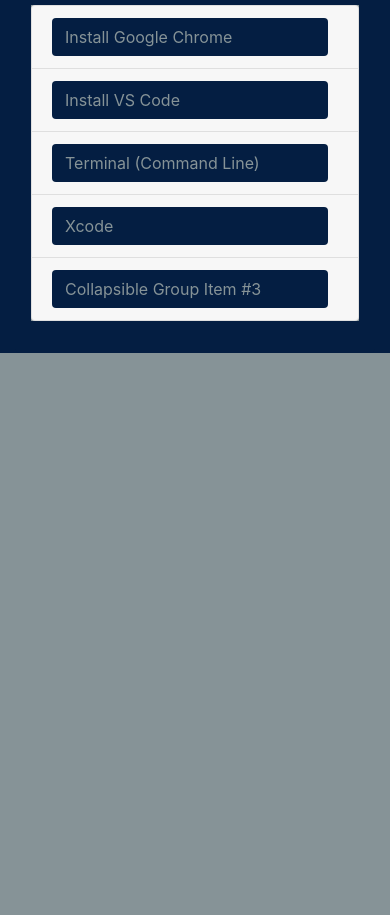
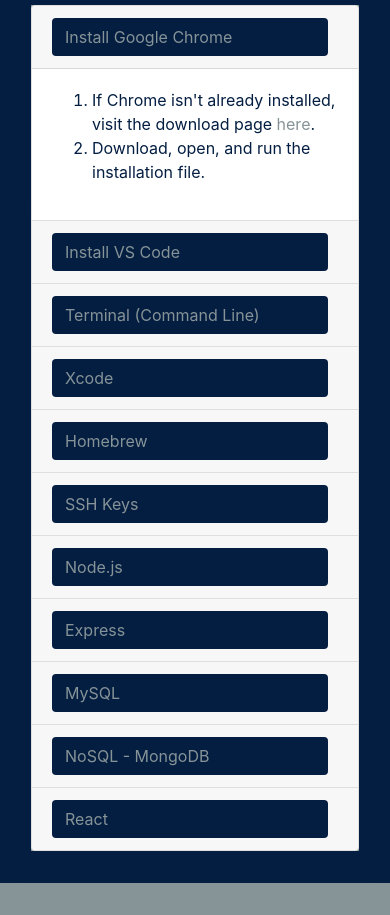
Before and after one commit to swillrich5/dev-setup, a plain HTML site: page react.html in a window 390 px wide. Shown: the part 311-1226 px from the top of the page. Before the commit the page ends 844 px from the top, so only its background shows below. Drawn offline with nearby package versions, Linux system fonts and the light colour scheme.

Commit message:
added headers for remaining react setup tasks

```diff
--- a/react.html
+++ b/react.html
@@ -23,7 +23,7 @@
                       </button>
                     </h2>
                   </div>
-                  <div id="collapseOne" class="collapse" aria-labelledby="headingOne" data-parent="#accordianReactSetup">
+                  <div id="collapseOne" class="collapse show" aria-labelledby="headingOne" data-parent="#accordianReactSetup">
                     <div class="card-body">
                         <ol>
                             <li>If Chrome isn't already installed, visit the download page <a href="https://www.google.com/chrome/">here</a>.</li>
@@ -104,11 +104,104 @@
                     <div class="card-header" id="headingFive">
                         <h2 class="mb-0">
                             <button class="btn btn-link btn-block text-left collapsed" type="button" data-toggle="collapse" data-target="#collapseFive" aria-expanded="false" aria-controls="collapseFive">
-                                Collapsible Group Item #3
+                                Homebrew
                             </button>
                         </h2>
                     </div>
                     <div id="collapseFive" class="collapse" aria-labelledby="headingFive" data-parent="#accordianReactSetup">
+                        <div class="card-body">
+                            <ol>
+                                <li>
+                                    Go to <a href="https://brew.sh/">Homebrew</a>. Copy the script listed under Install Homebrew.
+                                </li>
+                                <img class="py-4"src="./assets/images/Homebrew.png" alt="">
+                                <li>
+                                    Paste the script into your Terminal window. Press Enter.
+                                </li>
+                                <img src="./assets/images/Homebrew-install.png" alt="">
+                            </ol>
+                        </div>
+                    </div>
+                </div>
+                <div class="card">
+                    <div class="card-header" id="headingSix">
+                        <h2 class="mb-0">
+                            <button class="btn btn-link btn-block text-left collapsed" type="button" data-toggle="collapse" data-target="#collapseSix" aria-expanded="false" aria-controls="collapseSix">
+                                SSH Keys
+                            </button>
+                        </h2>
+                    </div>
+                    <div id="collapseSix" class="collapse" aria-labelledby="headingSix" data-parent="#accordianReactSetup">
+                        <div class="card-body">
+                            And lastly, the placeholder content for the third and final accordion panel. This panel is hidden by default.
+                        </div>
+                    </div>
+                </div>
+                <div class="card">
+                    <div class="card-header" id="headingSeven">
+                        <h2 class="mb-0">
+                            <button class="btn btn-link btn-block text-left collapsed" type="button" data-toggle="collapse" data-target="#collapseSeven" aria-expanded="false" aria-controls="collapseSeven">
+                                Node.js
+                            </button>
+                        </h2>
+                    </div>
+                    <div id="collapseSeven" class="collapse" aria-labelledby="headingSeven" data-parent="#accordianReactSetup">
+                        <div class="card-body">
+                            And lastly, the placeholder content for the third and final accordion panel. This panel is hidden by default.
+                        </div>
+                    </div>
+                </div>
+                <div class="card">
+                    <div class="card-header" id="headingEight">
+                        <h2 class="mb-0">
+                            <button class="btn btn-link btn-block text-left collapsed" type="button" data-toggle="collapse" data-target="#collapseEight" aria-expanded="false" aria-controls="collapseEight">
+                                Express
+                            </button>
+                        </h2>
+                    </div>
+                    <div id="collapseEight" class="collapse" aria-labelledby="headingEight" data-parent="#accordianReactSetup">
+                        <div class="card-body">
+                            And lastly, the placeholder content for the third and final accordion panel. This panel is hidden by default.
+                        </div>
+                    </div>
+                </div>
+                <div class="card">
+                    <div class="card-header" id="headingNine">
+                        <h2 class="mb-0">
+                            <button class="btn btn-link btn-block text-left collapsed" type="button" data-toggle="collapse" data-target="#collapseNine" aria-expanded="false" aria-controls="collapseNine">
+                                MySQL
+                            </button>
+                        </h2>
+                    </div>
+                    <div id="collapseNine" class="collapse" aria-labelledby="headingNine" data-parent="#accordianReactSetup">
+                        <div class="card-body">
+                            And lastly, the placeholder content for the third and final accordion panel. This panel is hidden by default.
+                        </div>
+                    </div>
+                </div>
+                <div class="card">
+                    <div class="card-header" id="headingTen">
+                        <h2 class="mb-0">
+                            <button class="btn btn-link btn-block text-left collapsed" type="button" data-toggle="collapse" data-target="#collapseTen" aria-expanded="false" aria-controls="collapseTen">
+                                NoSQL - MongoDB
+                            </button>
+                        </h2>
+                    </div>
+                    <div id="collapseTen" class="collapse" aria-labelledby="headingTen" data-parent="#accordianReactSetup">
+                        <div class="card-body">
+                            And lastly, the placeholder content for the third and final accordion panel. This panel is hidden by default.
+                        </div>
+                    </div>
+                </div>
+                <div class="card">
+                    <div class="card-header" id="headingEleven">
+                        <h2 class="mb-0">
+                            <button class="btn btn-link btn-block text-left collapsed" type="button" data-toggle="collapse" data-target="#collapseEleven" aria-expanded="false" aria-controls="collapseEleven">
+                                React
+                            </button>
+                        </h2>
+                    </div>
+                    <div id="collapseEleven" class="collapse" aria-labelledby="headingEleven" data-parent="#accordianReactSetup">
                         <div class="card-body">
                             And lastly, the placeholder content for the third and final accordion panel. This panel is hidden by default.
                         </div>
```
Also changed, not shown: assets/images/Homebrew-install.png (added), assets/images/Homebrew.png (added).
